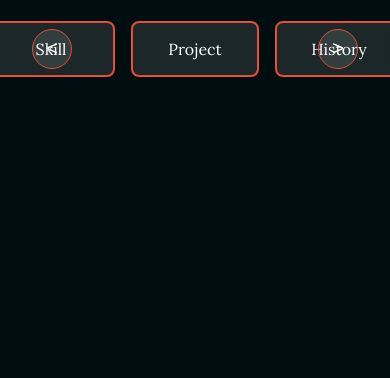
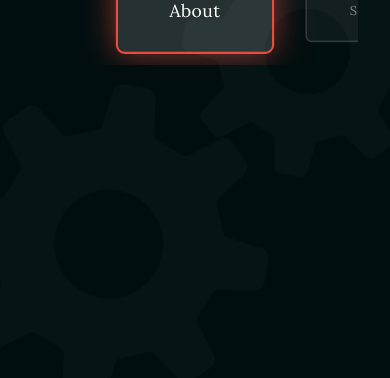
Before and after one commit to Cornerstone-CICCC/midterm-personal-portfolio-project-yk-graph, a website: page src/public/pages/root/index.html in a window 390 px wide. Shown: the part 466-844 px from the top of the page. Drawn offline with Linux system fonts and the light colour scheme.

Commit message:
refactor: root pages

```diff
--- a/src/public/pages/root/index.html
+++ b/src/public/pages/root/index.html
@@ -16,21 +16,19 @@
     <section id="top" class="top">
       <div class="top__content">
         <h1 class="top__welcome">
-          <span class="top__welcome-text top__welcome-text--mobile">Welcome to my page! Please select menu!</span>
-          <span class="top__welcome-text top__welcome-text--desktop">Welcome to my page!<br />Please enter a command!</span>
+          <span class="mobile">Welcome to my page!<br />Please select menu!</span>
+          <span class="desktop">Welcome to my page!<br />Please enter a command!</span>
         </h1>
 
         <!-- mobile carousel -->
         <div class="top__carousel">
-          <div class="carousel__container">
-            <button class="carousel__btn carousel__btn--active" data-page="about">About</button>
-            <button class="carousel__btn" data-page="skill">Skill</button>
-            <button class="carousel__btn" data-page="project">Project</button>
-            <button class="carousel__btn" data-page="history">History</button>
-            <button class="carousel__btn" data-page="contact">Contact</button>
+          <div class="carousel__track" id="carouselTrack">
+            <a href="/about/" class="carousel__card">About</a>
+            <a href="/skill/" class="carousel__card">Skill</a>
+            <a href="/project/" class="carousel__card">Project</a>
+            <a href="/history/" class="carousel__card">History</a>
+            <a href="/contact/" class="carousel__card">Contact</a>
           </div>
-          <button class="carousel__nav carousel__nav--prev" aria-label="Previous">&lt;</button>
-          <button class="carousel__nav carousel__nav--next" aria-label="Next">&gt;</button>
         </div>
 
         <!-- desktop terminal -->
--- a/src/public/pages/root/modules/carousel.js
+++ b/src/public/pages/root/modules/carousel.js
@@ -1,61 +1,34 @@
 export const initCarousel = () => {
-  const buttons = document.querySelectorAll('.carousel__btn');
-  const prevBtn = document.querySelector('.carousel__nav--prev');
-  const nextBtn = document.querySelector('.carousel__nav--next');
+  const track = document.getElementById('carouselTrack');
+  if (!track) return;
 
-  if (!buttons.length || !prevBtn || !nextBtn) return;
+  const cards = track.querySelectorAll('.carousel__card');
 
-  let currentIndex = 0;
+  const updateCenterCard = () => {
+    const trackRect = track.getBoundingClientRect();
+    const centerX = trackRect.left + trackRect.width / 2;
 
-  const updateActiveButton = (index) => {
-    buttons.forEach((btn, i) => {
-      btn.classList.toggle('carousel__btn--active', i === index);
+    let closestCard = null;
+    let closestDistance = Infinity;
+
+    cards.forEach(card => {
+      const cardRect = card.getBoundingClientRect();
+      const cardCenterX = cardRect.left + cardRect.width / 2;
+      const distance = Math.abs(centerX - cardCenterX);
+
+      if (distance < closestDistance) {
+        closestDistance = distance;
+        closestCard = card;
+      }
+
+      card.classList.remove('carousel__card--center');
     });
+
+    if (closestCard) {
+      closestCard.classList.add('carousel__card--center');
+    }
   };
 
-  const navigateToPage = (page) => {
-    window.location.href = `/${page}/`;
-  };
-
-  prevBtn.addEventListener('click', () => {
-    currentIndex = (currentIndex - 1 + buttons.length) % buttons.length;
-    updateActiveButton(currentIndex);
-  });
-
-  nextBtn.addEventListener('click', () => {
-    currentIndex = (currentIndex + 1) % buttons.length;
-    updateActiveButton(currentIndex);
-  });
-
-  buttons.forEach((btn, index) => {
-    btn.addEventListener('click', () => {
-      const page = btn.dataset.page;
-      navigateToPage(page);
-    });
-  });
-
-  let touchStartX = 0;
-  let touchEndX = 0;
-
-  const carousel = document.querySelector('.top__carousel');
-
-  carousel.addEventListener('touchstart', (e) => {
-    touchStartX = e.changedTouches[0].screenX;
-  });
-
-  carousel.addEventListener('touchend', (e) => {
-    touchEndX = e.changedTouches[0].screenX;
-    handleSwipe();
-  });
-
-  const handleSwipe = () => {
-    if (touchEndX < touchStartX - 50) {
-      currentIndex = (currentIndex + 1) % buttons.length;
-      updateActiveButton(currentIndex);
-    }
-    if (touchEndX > touchStartX + 50) {
-      currentIndex = (currentIndex - 1 + buttons.length) % buttons.length;
-      updateActiveButton(currentIndex);
-    }
-  };
+  track.addEventListener('scroll', updateCenterCard);
+  updateCenterCard();
 };
--- a/src/public/pages/root/styles/style.scss
+++ b/src/public/pages/root/styles/style.scss
@@ -27,20 +27,14 @@
     color: $color-white;
     text-align: center;
     opacity: 0.75;
-  }
 
-  &__welcome-text {
-    display: block;
-
-    &--mobile {
-      display: block;
-
+    .mobile {
       @media (min-width: $breakpoint-md) {
         display: none;
       }
     }
 
-    &--desktop {
+    .desktop {
       display: none;
 
       @media (min-width: $breakpoint-md) {
@@ -52,7 +46,8 @@
   &__carousel {
     display: block;
     width: 100%;
-    position: relative;
+    overflow: visible;
+    padding: $spacing-2xl 0;
 
     @media (min-width: $breakpoint-md) {
       display: none;
@@ -69,9 +64,6 @@
   }
 
   &__gear-container {
-    display: none;
-
-    @media (min-width: $breakpoint-md) {
     display: block;
     width: 50vw;
     min-width: 30rem;
@@ -84,66 +76,47 @@
     right: -10%;
   }
 }
+
+.carousel {
+  &__track {
+    display: flex;
+    gap: $spacing-lg;
+    overflow-x: auto;
+    overflow-y: visible;
+    scroll-snap-type: x mandatory;
+    scroll-behavior: smooth;
+    padding: $spacing-md calc(50vw - 5.5rem);
+    -webkit-overflow-scrolling: touch;
+    scrollbar-width: none;
+
+    &::-webkit-scrollbar {
+      display: none;
+    }
   }
 
-.carousel {
-  &__container {
-    display: flex;
-    justify-content: center;
-    gap: $spacing-md;
-    padding: 0 $spacing-xl;
-  }
-
-  &__btn {
-    padding: $spacing-md $spacing-xl;
+  &__card {
+    flex-shrink: 0;
+    width: 9rem;
+    padding: $spacing-lg $spacing-md;
     background: rgba(255, 255, 255, 0.1);
-    border: 2px solid $color-accent;
+    border: 2px solid rgba(255, 255, 255, 0.3);
     border-radius: $border-radius;
     color: $color-white;
     font-family: $font-family-base;
     font-size: $text-size-base;
-    cursor: pointer;
-    transition: all 0.3s;
-    min-width: 8rem;
+    text-align: center;
+    text-decoration: none;
+    scroll-snap-align: center;
+    transition: all 0.4s cubic-bezier(0.4, 0, 0.2, 1);
+    transform: scale(0.8);
+    opacity: 0.5;
 
-    &:hover {
-      background: rgba(255, 255, 255, 0.2);
-      transform: translateY(-2px);
-    }
-
-    &--active {
-      background: $color-accent;
+    &--center {
+      transform: scale(1.1);
+      opacity: 1;
       border-color: $color-accent;
-    }
-  }
-
-  &__nav {
-    position: absolute;
-    top: 50%;
-    transform: translateY(-50%);
-    width: 2.5rem;
-    height: 2.5rem;
-    background: rgba(255, 255, 255, 0.1);
-    border: 1px solid $color-accent;
-    border-radius: 50%;
-    color: $color-white;
-    font-size: $text-size-h3;
-    cursor: pointer;
-    transition: all 0.3s;
-    display: flex;
-    align-items: center;
-    justify-content: center;
-
-    &:hover {
-      background: $color-accent;
-    }
-
-    &--prev {
-      left: 0;
-    }
-
-    &--next {
-      right: 0;
+      box-shadow: 0 0 30px rgba($color-accent, 0.6);
+      background: rgba(255, 255, 255, 0.15);
     }
   }
 }
```
Also changed, not shown: src/public/pages/root/styles/style.css. Lines whose indentation alone changed are shown as unchanged.
